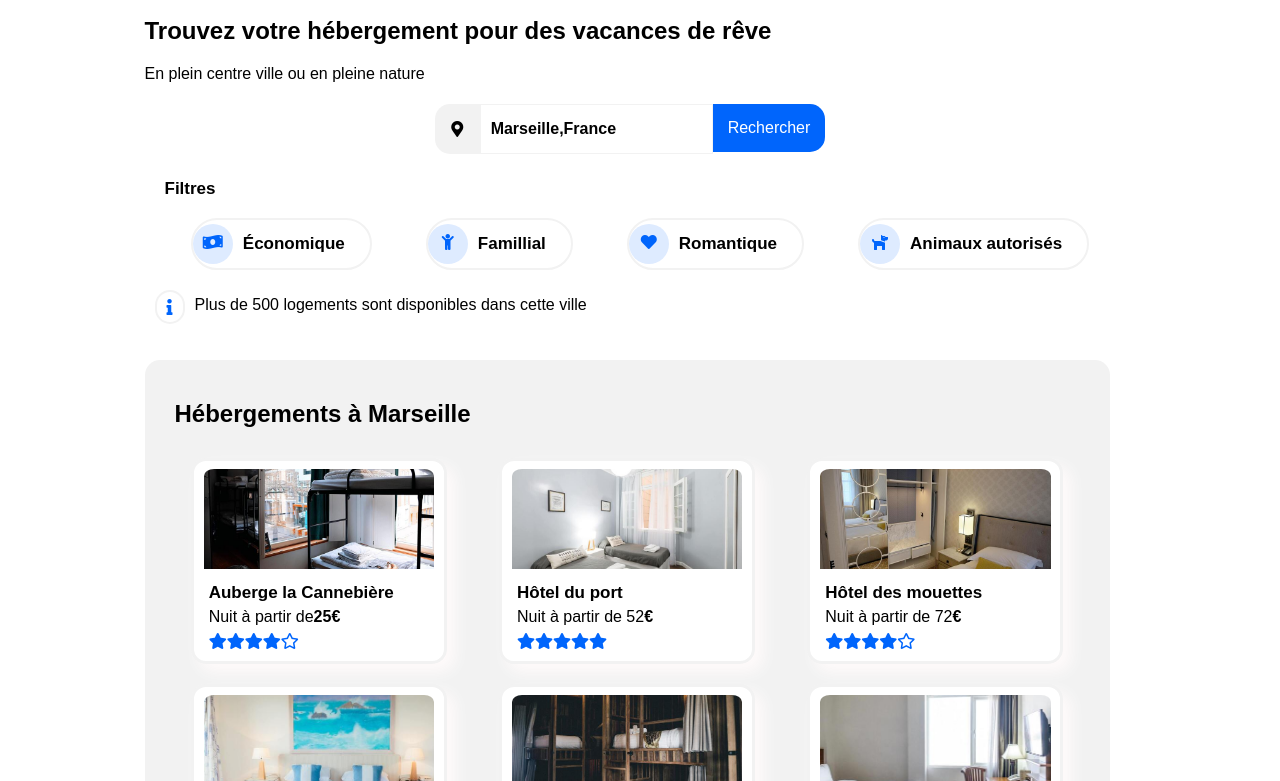
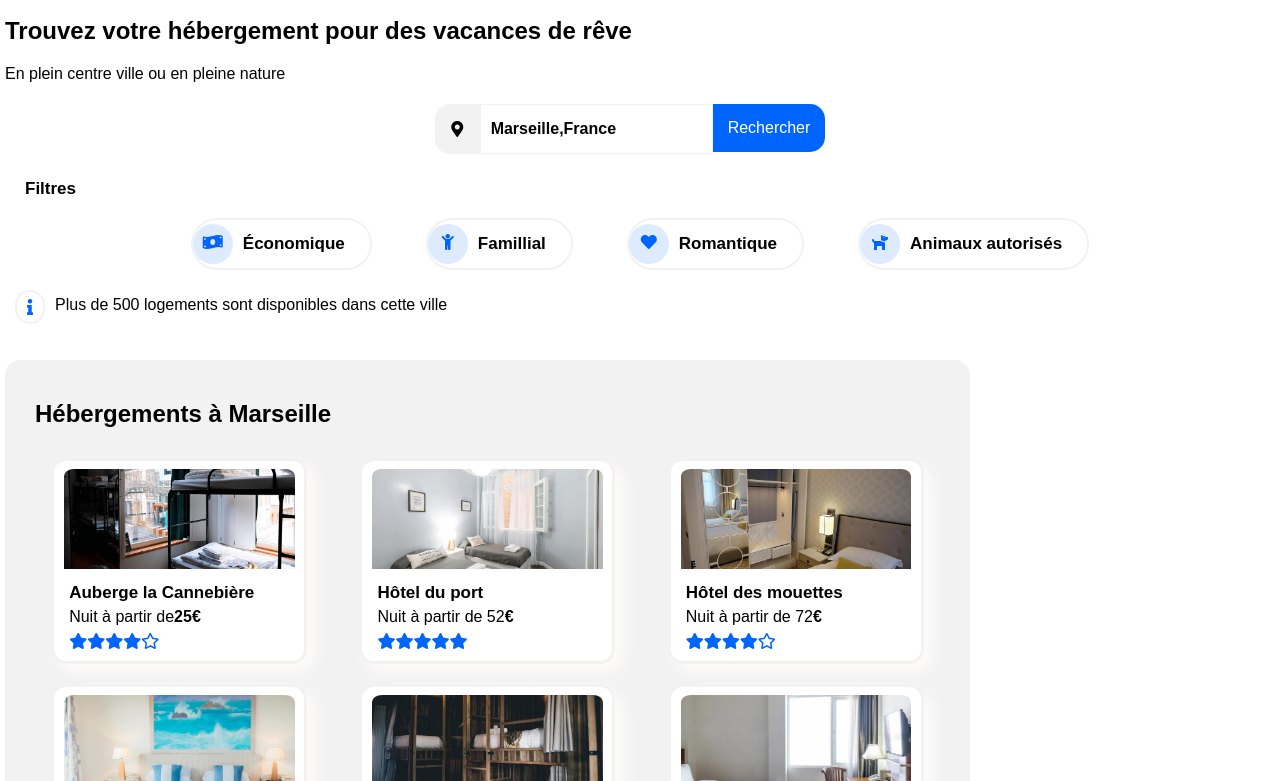
Before and after one commit to Damedesang/PorcherMarine_2_10022021, a plain HTML site: page index.html in a window 1280 px wide. Shown: the part 90-871 px from the top of the page. Drawn offline with Linux system fonts and the light colour scheme.

Commit message:
Mediaqueries

```diff
--- a/Styles.css
+++ b/Styles.css
@@ -552,7 +552,7 @@ a {
 
     /* #region généralités tablettes */
     body {
-        max-width: 991px;
+        max-width: 1280px;
         display: flex;
         flex-direction: column;
         margin: auto;
```
